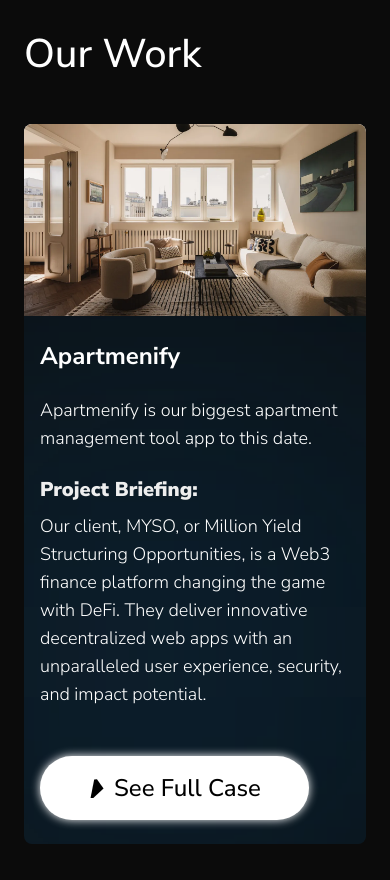
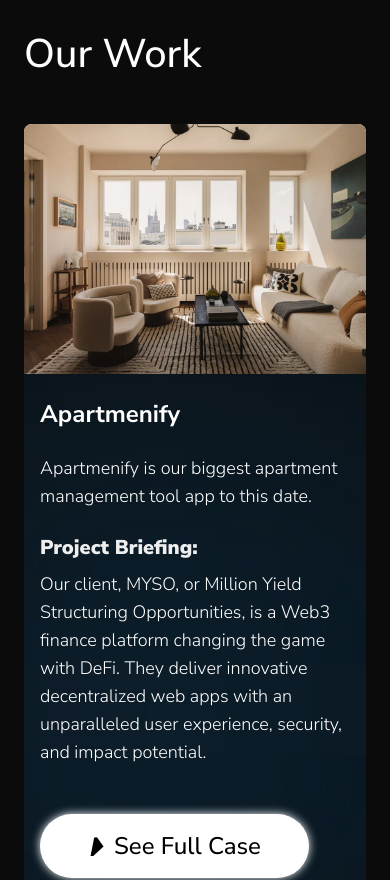
Before and after one commit to zrvnarmarin/BitLyte-Studios-Website, a Next.js app: page / in a window 390 px wide. Shown: the part 3760-4640 px from the top of the page. Built offline with nearby package versions, Linux system fonts and the light colour scheme.

Commit message:
ProjectsSection in home route page now have responsive images:

```diff
--- a/app/(home-sections)/ProjectsSection.tsx
+++ b/app/(home-sections)/ProjectsSection.tsx
@@ -51,15 +51,14 @@
   imageSrc,
 }: ProjectCardProps) => {
   return (
-    <div className="relative overflow-hidden flex flex-col lg:flex-row rounded-lg gap-">
+    <div className="relative overflow-hidden flex flex-col lg:flex-row rounded-lg">
       {/* Project image */}
-      <div className="relative w-full flex items-center bg-[#ffffff] z-20">
+      <div className="relative w-full h-[250px] xs:h-[300px] sm:h-[400px] lg:h-auto flex items-center bg-[#ffffff] z-20">
         <Image
           src={imageSrc}
           alt="project_image"
-          width={0} // Set appropriate width for responsiveness
-          height={0} // Set appropriate height for responsiveness
-          className="object-cover"
+          fill
+          className="object-cover w-full h-full"
         />
         {/* Blue transparent gradient overlay */}
         {/* <div className="absolute inset-0 bg-gradient-to-b from-transparent to-[#1A9FFF] opacity-60 z-30"></div> */}
@@ -80,20 +79,13 @@
         <div className="flex flex-col gap-2 pb-2">
           <p className="text-xl text-[#eeeeee] font-black z-20">Project Briefing:</p>
           <p className="text-lg xs:text-xl font-light text-[#ffffff] text-start z-20">
-            Our client, MYSO, or Million Yield Structuring Opportunities, is a
-            Web3 finance platform changing the game with DeFi. They deliver
-            innovative decentralized web apps with an unparalleled user
-            experience, security, and impact potential.
+            Our client, MYSO, or Million Yield Structuring Opportunities, is a Web3 finance platform changing the game with DeFi. They deliver innovative decentralized web apps with an unparalleled user experience, security, and impact potential.
           </p>
         </div>
         <div className="relative w-full flex justify-start pt-4 md:pt-8 z-30">
           <Link href={`/projects`}>
-            <button className="relative overflow-hidden w-fit flex items-center gap-2 py-4 px-12 text-[#000000] bg-[#ffffff]  rounded-full font-medium text-2xl xs:text-2xl sm:text-2xl md:text-2xl shadow-[0_0_10px_0_rgba(255,255,255,1)] hover:shadow-[0_0_20px_0_rgba(255,255,255,1)] duration-300">
-              <LogoForButtonRotated
-                fillColor="#000000"
-                width={18}
-                height={20}
-              />
+            <button className="relative overflow-hidden w-fit flex items-center gap-2 py-4 px-12 text-[#000000] bg-[#ffffff] rounded-full font-medium text-2xl xs:text-2xl sm:text-2xl md:text-2xl shadow-[0_0_10px_0_rgba(255,255,255,1)] hover:shadow-[0_0_20px_0_rgba(255,255,255,1)] duration-300">
+              <LogoForButtonRotated fillColor="#000000" width={18} height={20} />
               See Full Case
             </button>
           </Link>
@@ -102,6 +94,8 @@
     </div>
   );
 };
+
+
 
 export type ProjectCardProps = {
   id: number;
```
